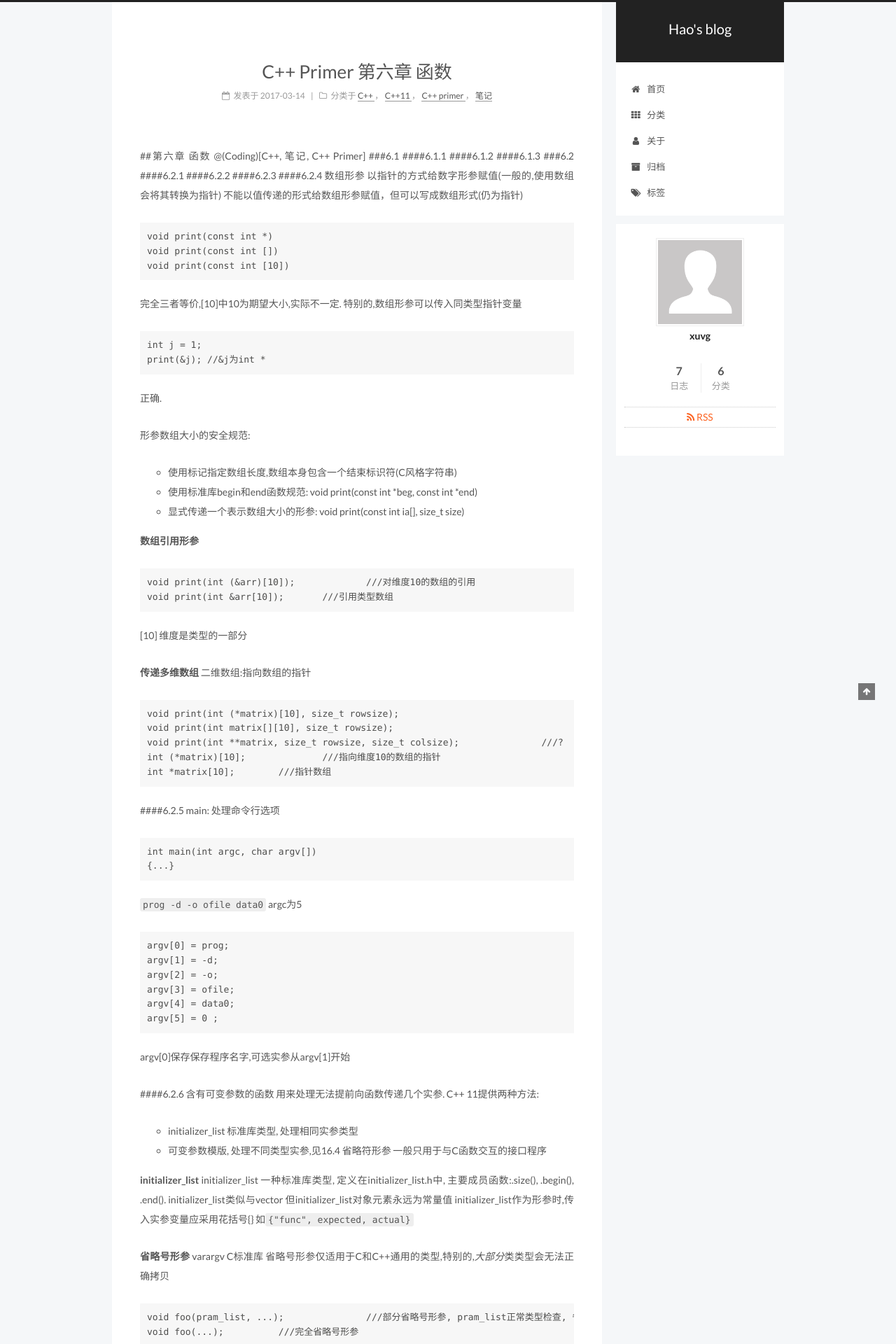
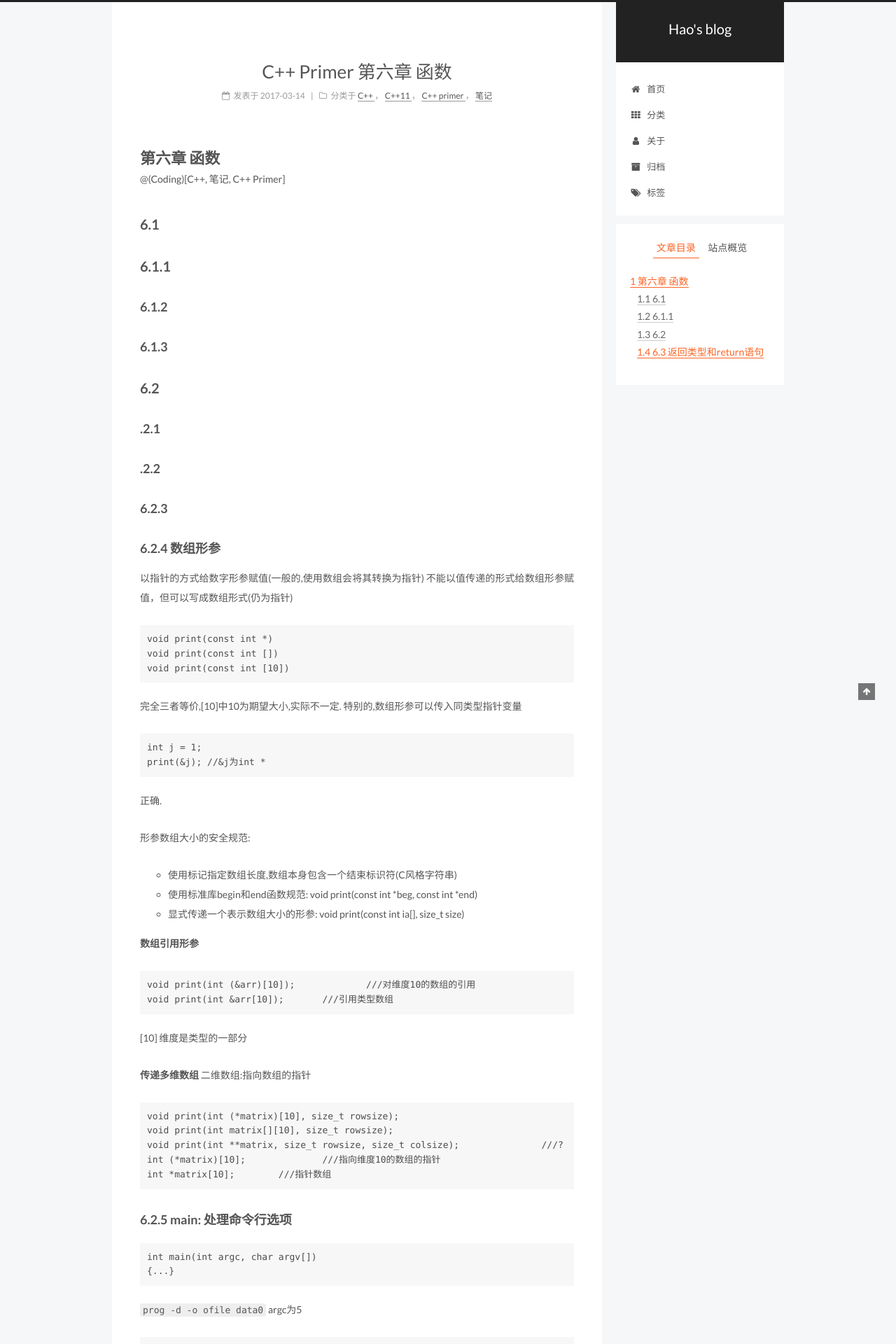
Before and after one commit to xuvg/xuvg.github.io, a Jekyll site: the page built from _posts/2017-03-14-C++-Primer-Ch6-function.md, in a window 1280 px wide. Shown: the top 1920 px of the page at 70% size. Built offline with Jekyll 4.4.1, drawn with Linux system fonts in a browser that asks for light colours; some of the changed text lies outside the part shown.

Commit message:
Update 2017-03-14-C++-Primer-Ch6-function.md

````diff
--- a/_posts/2017-03-14-C++-Primer-Ch6-function.md
+++ b/_posts/2017-03-14-C++-Primer-Ch6-function.md
@@ -8,17 +8,17 @@ categories:
 - 笔记
 ---
 
-##第六章 函数
+# 第六章 函数
 @(Coding)[C++, 笔记, C++ Primer]
-###6.1
-####6.1.1
-####6.1.2
-####6.1.3
-###6.2
-####6.2.1
-####6.2.2
-####6.2.3
-####6.2.4 数组形参
+## 6.1
+## 6.1.1
+### 6.1.2
+### 6.1.3
+## 6.2
+### .2.1
+### .2.2
+### 6.2.3
+### 6.2.4 数组形参
 以指针的方式给数字形参赋值(一般的,使用数组会将其转换为指针)
 不能以值传递的形式给数组形参赋值，但可以写成数组形式(仍为指针)
 ```
@@ -56,7 +56,7 @@ int (*matrix)[10];		///指向维度10的数组的指针
 int *matrix[10];	///指针数组
 ```
 
-####6.2.5 main: 处理命令行选项
+### 6.2.5 main: 处理命令行选项
 ```
 int main(int argc, char argv[])
 {...}
@@ -73,7 +73,7 @@ argv[5] = 0 ;
 ```
 argv[0]保存保存程序名字,可选实参从argv[1]开始
 
-####6.2.6 含有可变参数的函数
+### 6.2.6 含有可变参数的函数
 用来处理无法提前向函数传递几个实参.
 C++ 11提供两种方法:
 - initializer_list 标准库类型, 处理相同实参类型
@@ -94,4 +94,4 @@ void foo(pram_list, ...);		///部分省略号形参, pram_list正常类型检查
 void foo(...);		///完全省略号形参
 ```
 
-###6.3 返回类型和return语句
+## 6.3 返回类型和return语句
````
